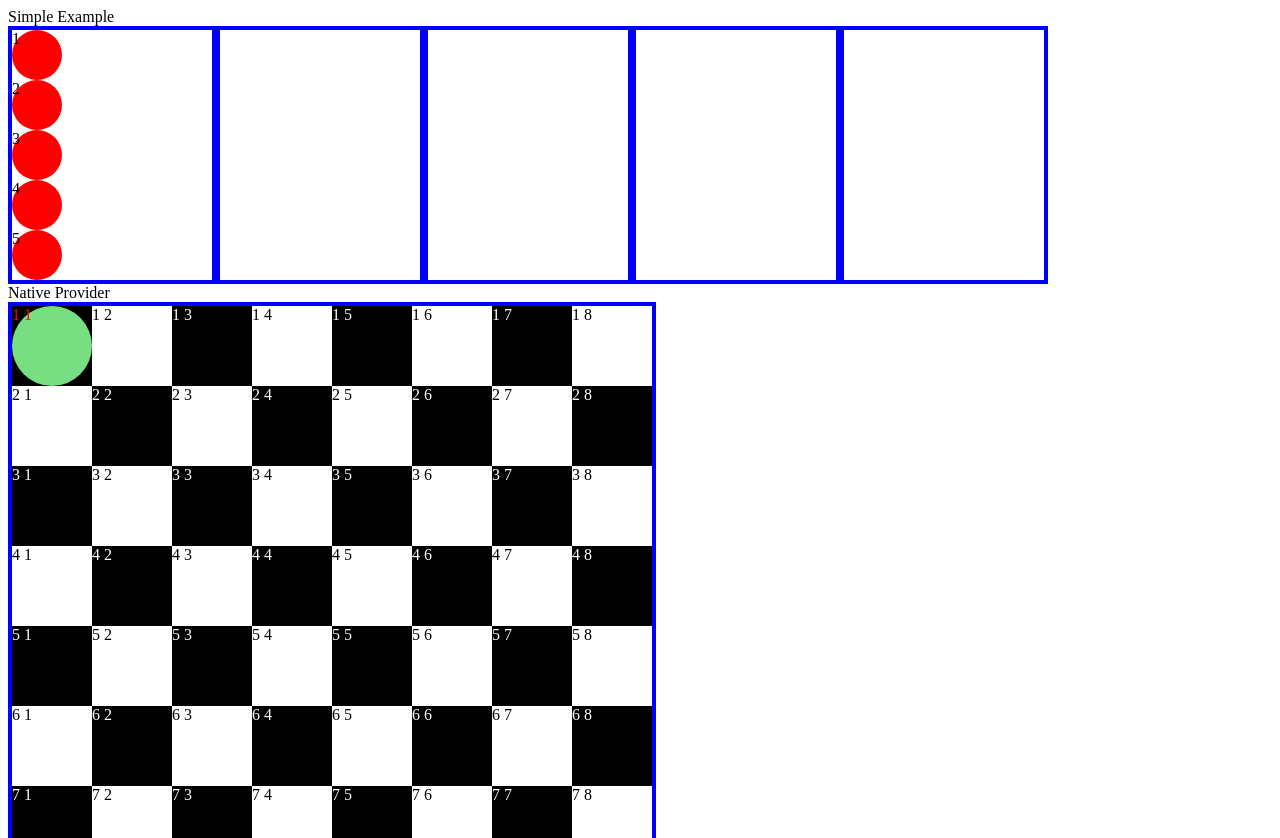
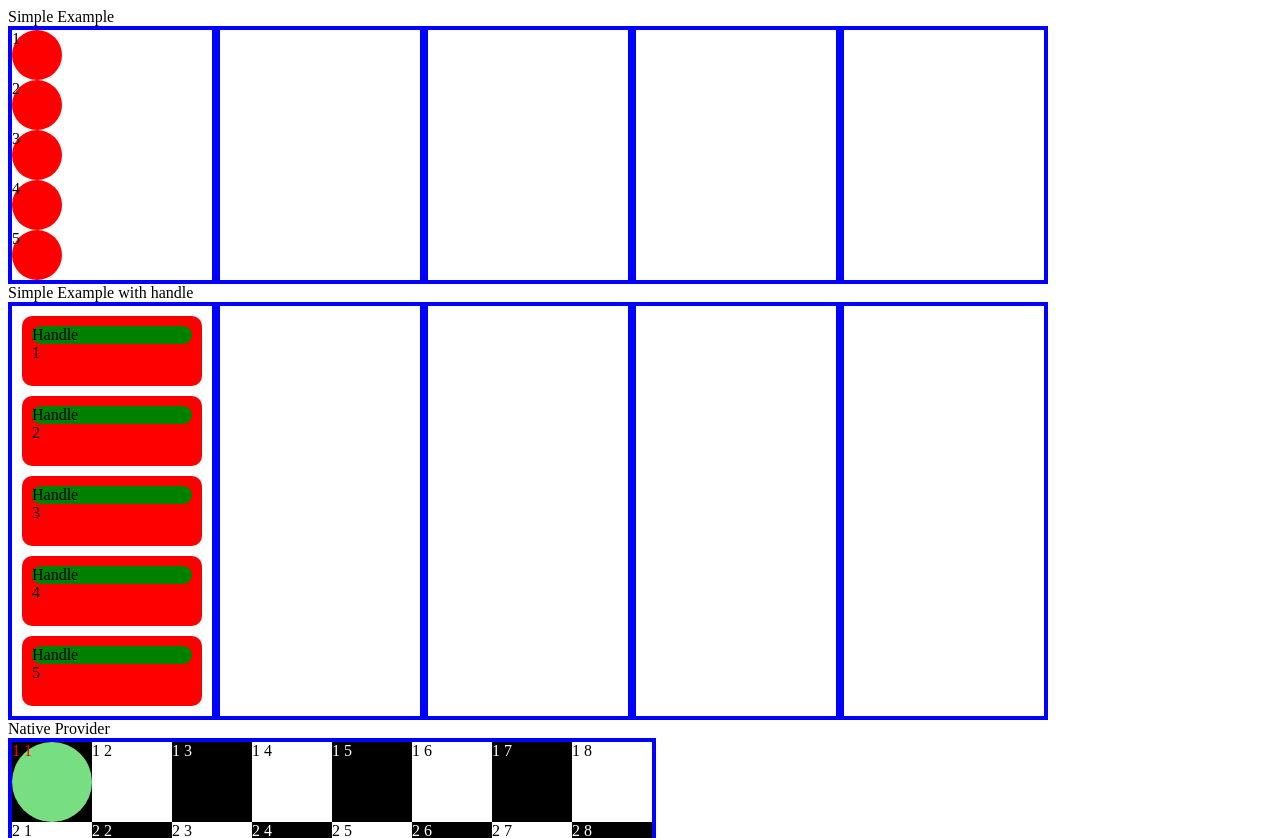
Before and after one commit to mmis1000/vue-dnd, a Vue app: page / in a window 1280 px wide. Shown: the top 838 px of the page. Built offline with nearby package versions, Linux system fonts and the light colour scheme.

Commit message:
Sperate handle from dragged element

```diff
--- a/src/App.vue
+++ b/src/App.vue
@@ -1,5 +1,6 @@
 <script setup lang="ts">
 import ExampleSimple from './components/ExampleSimple.vue';
+import ExampleHandle from './components/ExampleHandle.vue';
 import BoardNative from './components/BoardNative.vue';
 import BoardPointerEvent from './components/BoardPointerEvent.vue';
 </script>
@@ -7,6 +8,8 @@ import BoardPointerEvent from './components/BoardPointerEvent.vue';
 <template>
   <div>Simple Example</div>
   <ExampleSimple />
+  <div>Simple Example with handle</div>
+  <ExampleHandle />
   <div>Native Provider</div>
   <BoardNative />
   <div>Pointer Event Provider</div>
--- /dev/null
+++ b/src/components/ExampleHandle.vue
@@ -0,0 +1,116 @@
+<script lang="tsx">
+import { defineComponent, PropType, reactive, computed} from 'vue';
+import { useDraggableWithHandle, useDroppable } from '../packages/vue-dnd';
+import { useHtmlProvider } from '../packages/vue-dnd/use-html-provider';
+
+type Message = [currentBucket: number, id: number]
+
+const Ball = defineComponent({
+  props: {
+    currentBucket: {
+      type: Number,
+      required: true
+    },
+    id: {
+      type: Number,
+      required: true
+    }
+  },
+  setup (props) {
+    const { wrap, wrapHandle } = useDraggableWithHandle<Message>(
+      // Specify what did you want to send to the dropzone, can either be ref or raw value
+      computed(() => [props.currentBucket, props.id] as Message),
+      {}
+    )
+    return () => {
+      const node = wrap(<div class="box" >
+      {
+        wrapHandle(<div class="box-content">
+          Handle
+        </div>)
+      }
+      { props.id }
+      </div>)
+      return node
+    }
+  }
+})
+
+const Bucket = defineComponent({
+  props: {
+    id: {
+      type: Number,
+      required: true
+    },
+    onDrop: {
+      type: Function as PropType<(item: number, oldBucket: number, newBucket: number) => void>,
+      required: true
+    }
+  },
+  setup (props, ctx) {
+    const { wrap, hoverState } = useDroppable<Message>({
+      // Declare whether you want to receive the draggable item or not
+      // A predicate function or raw value
+      accept: (msg) => msg[0] !== props.id,
+      // The drop zone receives message from draggable item
+      onDrop: (ev, data) => {
+        props.onDrop(data[1], data[0], props.id)
+      }
+    })
+    return () => wrap(<div class={ hoverState.hover ? 'bucket hover' : 'bucket'}>{ ctx.slots.default?.() }</div>)
+  }
+})
+
+export default {
+  setup () {
+    useHtmlProvider()
+
+    const buckets = reactive(new Array(5).fill(null).map(() => [] as number[]))
+    buckets[0].push(1, 2, 3, 4, 5)
+
+    const onDrop = (id: number, oldBucket: number, newBucket: number) => {
+      console.log(id, oldBucket, newBucket)
+      buckets[oldBucket] = buckets[oldBucket].filter(i => i !== id)
+      buckets[newBucket] = buckets[newBucket].concat([id])
+    }
+
+    return () => <div class="board">
+      {
+        buckets.map((b, index) => <Bucket id={index} key={index} onDrop={onDrop}>
+          {
+            b.map((i, index2) => <Ball id={i} currentBucket={index} key={index2} />)
+          }
+        </Bucket>)
+      }
+    </div>
+  }
+}
+</script>
+<style scoped>
+.board {
+  display: flex;
+  flex: 0 0 auto;
+}
+.bucket {
+  width: 200px;
+  border: 4px solid blue;
+}
+
+.hover {
+  background: #ccc;
+}
+
+.box {
+  margin: 10px;
+  height: 50px;
+  background: red;
+  border-radius: 10px;
+  overflow: hidden;
+  padding: 10px;
+}
+
+.box::v-deep(.box-content) {
+  background: green;
+  border-radius: 10px;
+}
+</style>
--- a/src/packages/vue-dnd/interfaces.ts
+++ b/src/packages/vue-dnd/interfaces.ts
@@ -8,20 +8,25 @@ export interface Execution<T> {
   readonly id: string,
   readonly data: T | Ref<T> | ComputedRef<T>,
   readonly source: DragDropTargetIdentifier,
-  readonly targets:  DragDropTargetIdentifier[]
+  readonly targets: DragDropTargetIdentifier[],
+  readonly mouseOffset: readonly [number, number]
 }
 
 export interface DndProvider<IData> {
   readonly readonlyExecutions: Readonly<Execution<IData>[]>
 
-  getDraggableDecorator<RendererNode, RendererElement, ExtraProps> (
+  getDraggableDecorator<RendererNode, RendererElement, ExtraProps>(
     events: {
       onDragStart?: DndDragHandlerWithData<IData>
     },
     dataOrRef: IData | Ref<IData> | ComputedRef<IData>
-  ): [DragDropTargetIdentifier, (node: VNode<RendererNode, RendererElement, ExtraProps>) => VNode<RendererNode, RendererElement, ExtraProps>]
+  ): [
+    id: DragDropTargetIdentifier,
+    decorateItem: (node: VNode<RendererNode, RendererElement, ExtraProps>) => VNode<RendererNode, RendererElement, ExtraProps>,
+    decorateHandle: (node: VNode<RendererNode, RendererElement, ExtraProps>) => VNode<RendererNode, RendererElement, ExtraProps>
+  ]
 
-  getDroppableDecorator<RendererNode, RendererElement, ExtraProps> (
+  getDroppableDecorator<RendererNode, RendererElement, ExtraProps>(
     accept: IData | ((arg: IData) => boolean),
     events: {
       onDragOver?: DndDragHandlerWithData<IData>;
@@ -29,5 +34,8 @@ export interface DndProvider<IData> {
       onDragLeave?: DndDragHandlerWithData<IData>;
       onDrop?: DndDragHandlerWithData<IData>;
     }
-  ): [DragDropTargetIdentifier, (node: VNode<RendererNode, RendererElement, ExtraProps>) => VNode<RendererNode, RendererElement, ExtraProps>]
+  ): [
+    id: DragDropTargetIdentifier,
+    decorateItem: (node: VNode<RendererNode, RendererElement, ExtraProps>) => VNode<RendererNode, RendererElement, ExtraProps>
+  ]
 }
--- a/src/packages/vue-dnd/internal.ts
+++ b/src/packages/vue-dnd/internal.ts
@@ -1,4 +1,5 @@
-import { InjectionKey } from "vue";
+import { h, InjectionKey, VNode, normalizeStyle } from "vue";
+import { NormalizedStyle } from "vue/node_modules/@vue/shared";
 import { DndProvider } from "./interfaces";
 
 export const PROVIDER_INJECTOR_KEY = (import.meta.env.DEV ? 'VUE_DND_KEY' : Symbol('VUE_DND_KEY')) as InjectionKey<DndProvider<any>>
@@ -16,3 +17,25 @@ export const matchAccept = <T>(accept: T | ((arg: T) => boolean), data: T) => {
   }
   return false
 }
+
+
+export const mixinProps = <T, U, V>(node: VNode<T, U, V>, props: any) => {
+  const newNode = h(node.type as any, {
+    ...node.props,
+    ...props
+  } as any, node.children as any) as unknown as VNode<T, U, V>
+  return newNode
+}
+
+const serializeStyle = (style: Record<string, string>) => {
+  return Object.entries(style).map(i => i[0] + ': ' + i[1]).join('; ')
+}
+
+
+export const extendStyle = (originalStyle: any, extension: Record<string, string>): string | NormalizedStyle => {
+  const normalized = normalizeStyle(originalStyle ?? {}) ?? {}
+  const style = typeof normalized === 'string'
+  ? normalized + '; ' + serializeStyle(extension)
+  : { ...normalized, ...extension }
+  return style
+}
--- a/src/packages/vue-dnd/use-draggable.ts
+++ b/src/packages/vue-dnd/use-draggable.ts
@@ -2,7 +2,7 @@ import { computed, ComputedRef, inject, reactive, Ref, VNode } from "vue"
 import { DndDragHandlerWithData, DndProvider } from "./interfaces"
 import { PROVIDER_INJECTOR_KEY } from "./internal"
 
-export const useDraggable = <IData = unknown>(
+export const useDraggableWithHandle = <IData = unknown>(
   data: IData | Ref<IData> | ComputedRef<IData>,
   options: {
     onDragStart?: DndDragHandlerWithData<IData>
@@ -14,16 +14,30 @@ export const useDraggable = <IData = unknown>(
     throw new Error('missing provider')
   }
 
-  const [id, wrap] = provider.getDraggableDecorator({
+  const [id, wrap, wrapHandle] = provider.getDraggableDecorator({
     onDragStart: options.onDragStart
   }, data)
 
   return {
-    wrap(node: VNode) {
-      return wrap(node)
-    },
+    wrap,
+    wrapHandle,
     state: reactive({
       isDragging: computed(() => provider.readonlyExecutions.find(exe => exe.source === id))
     })
   }
 }
+export const useDraggable = <IData = unknown>(
+  data: IData | Ref<IData> | ComputedRef<IData>,
+  options: {
+    onDragStart?: DndDragHandlerWithData<IData>
+  }
+) => {
+  const { wrap, wrapHandle, state } = useDraggableWithHandle(data, options)
+
+  return {
+    wrap(node: VNode) {
+      return wrapHandle(wrap(node))
+    },
+    state
+  }
+}
--- a/src/packages/vue-dnd/use-html-provider.ts
+++ b/src/packages/vue-dnd/use-html-provider.ts
@@ -1,6 +1,6 @@
-import { ComputedRef, provide, reactive, Ref, shallowReactive, shallowReadonly, unref, VNode } from "vue";
+import { ComputedRef, provide, reactive, ref, Ref, shallowReactive, shallowReadonly, unref, VNode } from "vue";
 import { DndProvider, DndDragHandlerWithData, DragDropTargetIdentifier, Execution } from "./interfaces";
-import { matchAccept, PROVIDER_INJECTOR_KEY } from "./internal";
+import { matchAccept, mixinProps, PROVIDER_INJECTOR_KEY } from "./internal";
 
 let instanceId = 0
 
@@ -26,6 +26,8 @@ class HtmlExecutionImpl<T> implements Execution<T> {
     readonly id: string,
     readonly data: T | Ref<T> | ComputedRef<T>,
     readonly source: DragDropTargetIdentifier,
+    readonly mouseOffset: readonly [number, number],
+    // implementation specified properties
     readonly movingElement: HTMLElement
   ) {
     return shallowReactive(this)
@@ -44,22 +46,28 @@ class HtmlProvider<IData> implements DndProvider<IData> {
   getDraggableDecorator<T, U, V>(
     events: { onDragStart?: DndDragHandlerWithData<IData>; },
     dataOrRef: IData | Ref<IData> | ComputedRef<IData>
-  ): [DragDropTargetIdentifier, (node: VNode<T, U, V>) => VNode<T, U, V>] {
+  ): [
+      DragDropTargetIdentifier,
+      (node: VNode<T, U, V>) => VNode<T, U, V>,
+      (node: VNode<T, U, V>) => VNode<T, U, V>
+    ] {
     const dragTargetId = this.dragTargetId++
 
-    return [
-      dragTargetId,
-      (node: VNode<T, U, V>) => ({
-        ...node,
-        props: {
-          ...node.props,
+    const elementRef: Ref<Element | null> = ref(null)
+
+    const itemMixin = {
+      ref: elementRef
+    }
+
+    const handleMixin = {
       draggable: 'true',
       onDragstart: (ev: DragEvent) => {
         const id = (this.currentInstanceId + '.' + this.dragEventIndex++)
         const pos = [ev.clientX, ev.clientY] as const
-            const elPos = (ev.target as HTMLElement).getBoundingClientRect()
-            this.executions.push(new HtmlExecutionImpl(id, dataOrRef, dragTargetId, ev.target as HTMLElement))
-            ev.dataTransfer?.setDragImage(ev.target as Element, pos[0] - elPos.left, pos[1] - elPos.top)
+        const elPos = elementRef.value!.getBoundingClientRect()
+        const mouseOffset = [pos[0] - elPos.left, pos[1] - elPos.top] as const
+        this.executions.push(new HtmlExecutionImpl(id, dataOrRef, dragTargetId, mouseOffset, ev.target as HTMLElement))
+        ev.dataTransfer?.setDragImage(elementRef.value!, ...mouseOffset)
         ev.dataTransfer!.setData('text/plain', '')
         ev.dataTransfer!.setData(prefix + '-' + id, '')
         events.onDragStart?.(ev, unref<IData>(dataOrRef))
@@ -68,7 +76,11 @@ class HtmlProvider<IData> implements DndProvider<IData> {
         findAndRemove(this.executions, item => item.movingElement === ev.target)
       }
     }
-      }) as any
+
+    return [
+      dragTargetId,
+      (node: VNode<T, U, V>) => mixinProps(node, itemMixin),
+      (node: VNode<T, U, V>) => mixinProps(node, handleMixin)
     ]
   }
   getDroppableDecorator<T, U, V>(
```
Also changed, not shown: src/packages/vue-dnd/use-pointer-event-provider.ts (+46 -37 lines). Lines whose indentation alone changed are shown as unchanged.
